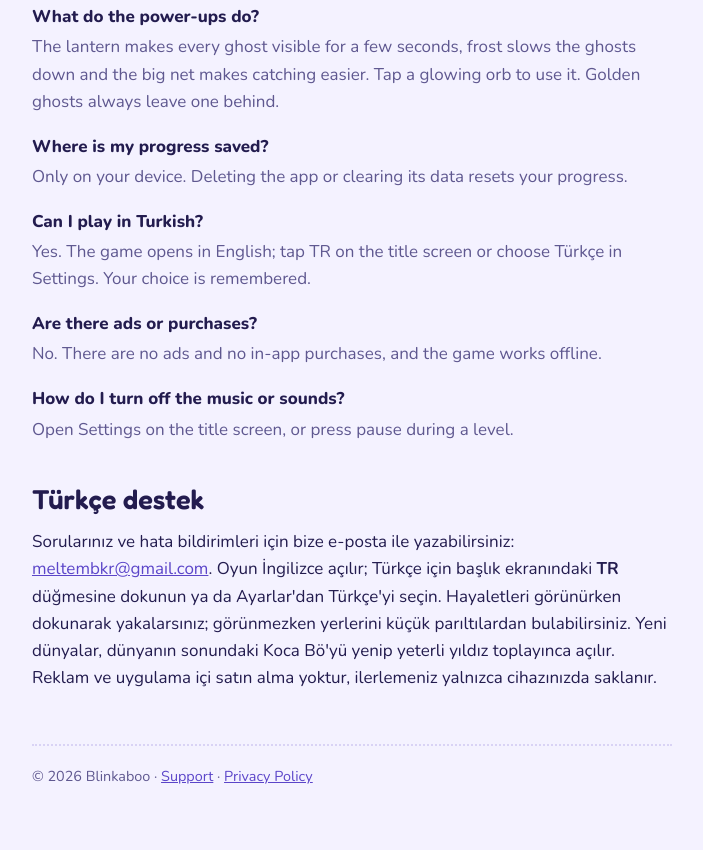
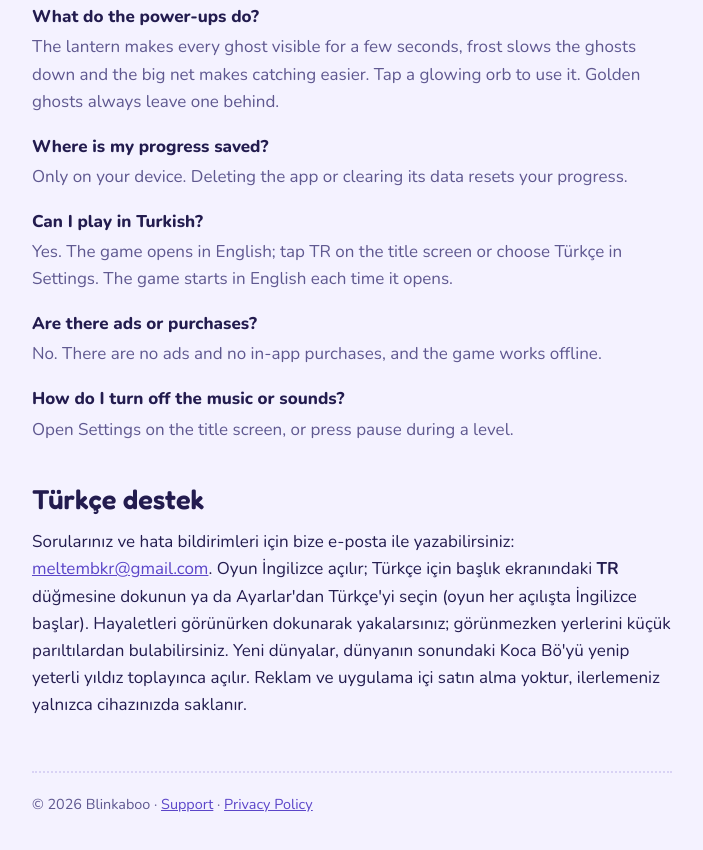
Before and after one commit to meltembkr-arslan/meltembkr-arslan.github.io, a plain HTML site: page blinkaboo/support.html in a window 1280 px wide. Shown: the part 1084-1934 px from the top of the page, without its empty margins (288-991 px from the left). Drawn offline with nearby package versions, Linux system fonts and the light colour scheme.

Commit message:
Blinkaboo destek: dil notu güncellendi
Co-Authored-By: Claude Opus 5.5 <noreply@anthropic.com>
Claude-Session: https://claude.ai/code/session_0129LAJHhsiz2i34unSBK8Dd

```diff
--- a/blinkaboo/support.html
+++ b/blinkaboo/support.html
@@ -41,7 +41,7 @@
       <div><dt>Where is my progress saved?</dt>
         <dd>Only on your device. Deleting the app or clearing its data resets your progress.</dd></div>
       <div><dt>Can I play in Turkish?</dt>
-        <dd>Yes. The game opens in English; tap TR on the title screen or choose Türkçe in Settings. Your choice is remembered.</dd></div>
+        <dd>Yes. The game opens in English; tap TR on the title screen or choose Türkçe in Settings. The game starts in English each time it opens.</dd></div>
       <div><dt>Are there ads or purchases?</dt>
         <dd>No. There are no ads and no in-app purchases, and the game works offline.</dd></div>
       <div><dt>How do I turn off the music or sounds?</dt>
@@ -50,7 +50,7 @@
   </section>
   <section id="turkce" lang="tr">
     <h2>Türkçe destek</h2>
-    <p>Sorularınız ve hata bildirimleri için bize e-posta ile yazabilirsiniz: <a href="mailto:meltembkr@gmail.com?subject=Blinkaboo%20destek">meltembkr@gmail.com</a>. Oyun İngilizce açılır; Türkçe için başlık ekranındaki <b>TR</b> düğmesine dokunun ya da Ayarlar'dan Türkçe'yi seçin. Hayaletleri görünürken dokunarak yakalarsınız; görünmezken yerlerini küçük parıltılardan bulabilirsiniz. Yeni dünyalar, dünyanın sonundaki Koca Bö'yü yenip yeterli yıldız toplayınca açılır. Reklam ve uygulama içi satın alma yoktur, ilerlemeniz yalnızca cihazınızda saklanır.</p>
+    <p>Sorularınız ve hata bildirimleri için bize e-posta ile yazabilirsiniz: <a href="mailto:meltembkr@gmail.com?subject=Blinkaboo%20destek">meltembkr@gmail.com</a>. Oyun İngilizce açılır; Türkçe için başlık ekranındaki <b>TR</b> düğmesine dokunun ya da Ayarlar'dan Türkçe'yi seçin (oyun her açılışta İngilizce başlar). Hayaletleri görünürken dokunarak yakalarsınız; görünmezken yerlerini küçük parıltılardan bulabilirsiniz. Yeni dünyalar, dünyanın sonundaki Koca Bö'yü yenip yeterli yıldız toplayınca açılır. Reklam ve uygulama içi satın alma yoktur, ilerlemeniz yalnızca cihazınızda saklanır.</p>
   </section>
 
   <footer>© 2026 Blinkaboo · <a href="support.html">Support</a> · <a href="privacy.html">Privacy Policy</a></footer>
```
